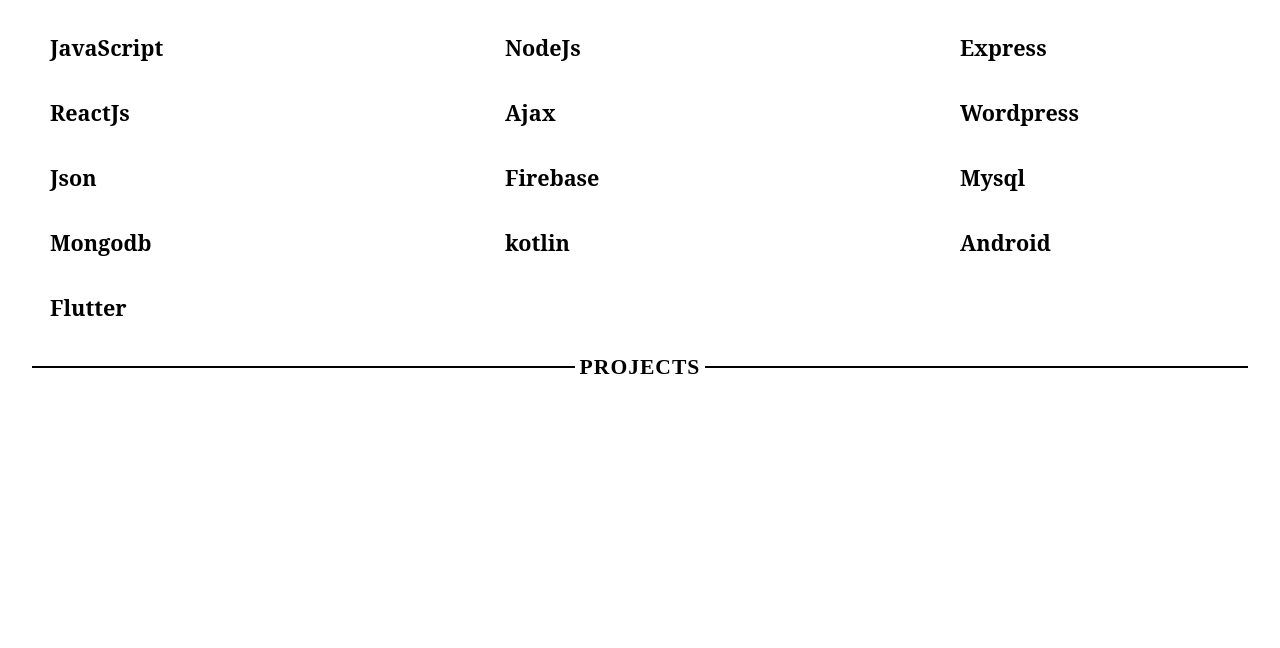
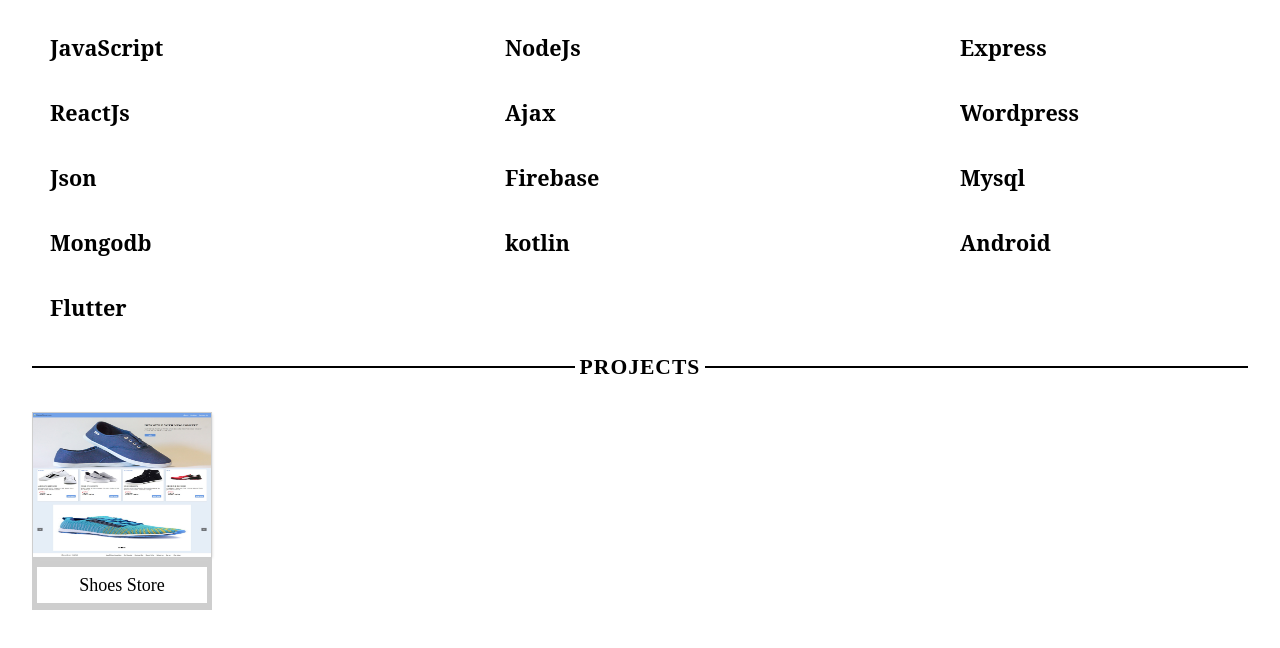
Before and after one commit to Adityapanther/My-Portfolio, a plain HTML site: page index.html in a window 1280 px wide. Shown: the part 612-1260 px from the top of the page. Drawn offline with Linux system fonts and the light colour scheme.

Commit message:
project item added

```diff
--- a/index.html
+++ b/index.html
@@ -106,7 +106,14 @@
                 <div class="line-draw"></div>
             </div>
             <div class="project-container">
-
+                <div class="proj-item">
+                    <div class="proj-img">
+                        <img src="./img/project-img/shoestore.jpg" alt="shoesStore">
+                    </div>
+                    <div class="proj-title">
+                        <h1>Shoes Store</h1>
+                    </div>
+                </div>
             </div>
         </div>
     </div>
--- a/js/jsonData.js
+++ b/js/jsonData.js
@@ -1,4 +1,4 @@
-var jsonD = [
+const jsonD = [
     {
         "id": 1,
         "name": "Shoes Store",
--- a/style/main.scss
+++ b/style/main.scss
@@ -199,6 +199,41 @@
             width: 100%;
             min-height: 15em;
             padding-top: 2em;
+            display: flex;
+            flex-flow: row wrap;
+
+            .proj-item{
+                width: 10em;
+                height: 11em;
+                background-color: #cecece;
+                padding: 1px;
+
+                .proj-img{
+                    width: 100%;
+                    height: 8em;
+                    background-color: #fff;
+                    box-shadow: 1px 1px 3px #cecece;
+                    img{
+                        width: 100%;
+                        height: 100%;
+                    }
+                }
+
+                .proj-title{
+                    width: 95%;
+                    height: 2em;
+                    background-color: #fff;
+                    margin: 10px auto;
+                    text-align: center;
+                    line-height: 2em;
+
+                    h1{
+                        font-size: 1rem;
+                        font-weight: 500;
+                    }
+                }
+
+            }
         }
     }
 }
```
Also changed, not shown: img/project-img/shoestore.jpg (added), style/main.css, 1 other file.
